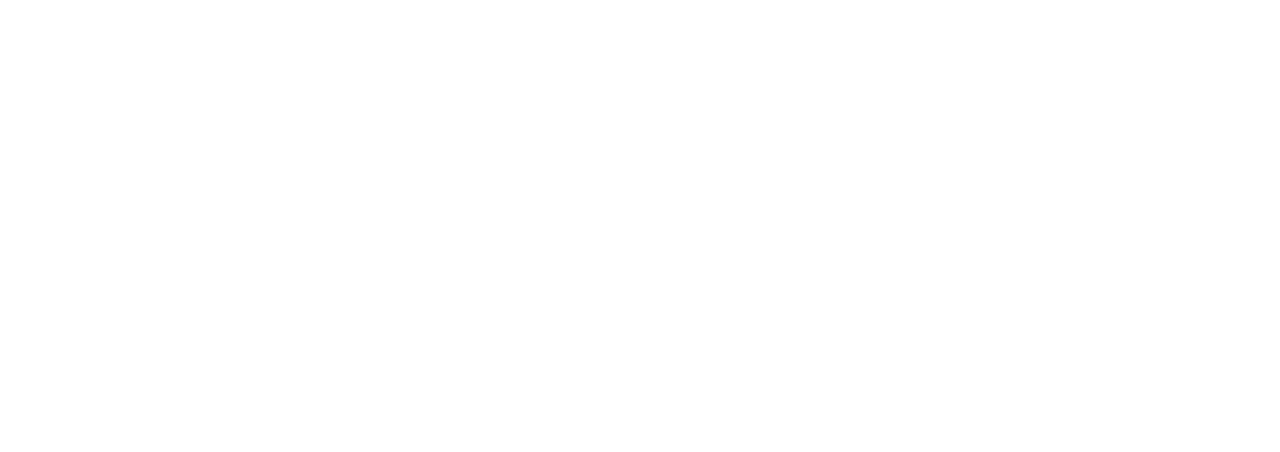
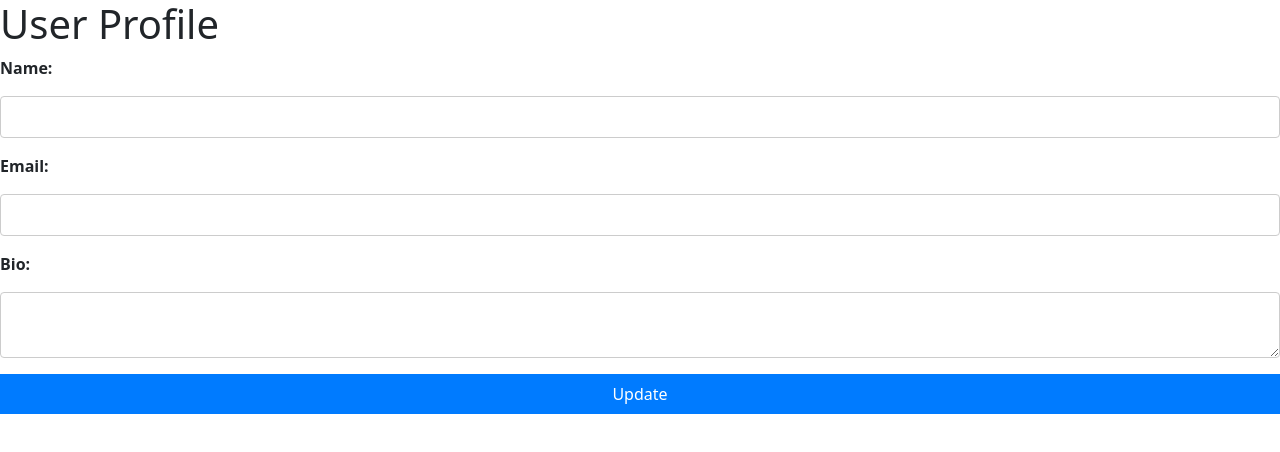
Before and after one commit to iamneo-production/62bea1f8-e1fb-40fc-b384-8a54f2418d8c, a React (Create React App) app in the folder public/: page /update in a window 1280 px wide. Before the commit this address had no page. Shown: the top 452 px of the page. Built offline with nearby package versions, Linux system fonts and the light colour scheme.

Commit message:
Update Profile

```diff
--- a/public/package.json
+++ b/public/package.json
@@ -18,7 +18,7 @@
     "web-vitals": "^2.1.4"
   },
   "scripts": {
-    "start": "react-scripts start",
+    "start": "PORT=8081 react-scripts start",
     "build": "react-scripts build",
     "test": "react-scripts test",
     "eject": "react-scripts eject"
--- a/public/src/App.js
+++ b/public/src/App.js
@@ -1,6 +1,7 @@
 import React from "react";
 import {BrowserRouter,Routes,Route} from "react-router-dom";
 import Home from "./pages/Home";
+import UpdateProfileforUser from "./pages/UpdateProfileforUser";
 import "bootstrap/dist/css/bootstrap.min.css";
 import "bootstrap/dist/js/bootstrap.bundle";
 
@@ -10,6 +11,7 @@
   <BrowserRouter>
   <Routes>
     <Route path="/home" element={<Home />} />
+    <Route path="/update" element={<UpdateProfileforUser />} />
   </Routes>
   </BrowserRouter>
   </>
--- /dev/null
+++ b/public/src/pages/UpdateProfileforUser.jsx
@@ -0,0 +1,71 @@
+import React, {useState} from 'react';
+import axios from 'axios';
+
+import './UserProfile.css';
+
+function UserProfile(props) {
+  const [name, setName] = useState(props.name);
+  const [email, setEmail] = useState(props.email);
+  const [bio, setBio] = useState(props.bio);
+
+  const handleUpdate = () => {
+    axios.put(`/users/${props.id}`, { name, email, bio })
+      .then(response => {
+        console.log(response.data);
+      })
+      .catch(error => {
+        console.error(error);
+      });
+  };
+
+  return (
+    <>
+      <h1>User Profile</h1>
+      <form>
+        <label htmlFor="name">Name:</label>
+        <input type="text" id="name" value={name} onChange={e => setName(e.target.value)} />
+
+        <label htmlFor="email">Email:</label>
+        <input type="email" id="email" value={email} onChange={e => setEmail(e.target.value)} />
+
+        <label htmlFor="bio">Bio:</label>
+        <textarea id="bio" value={bio} onChange={e => setBio(e.target.value)} />
+
+        <button type="button" onClick={handleUpdate}>Update</button>
+      </form>
+    </>
+  );
+}
+export default UserProfile;
+
+
+export function TechLeaderProfile(props) {
+  const [name, setName] = useState(props.name);
+  const [email, setEmail] = useState(props.email);
+  const [bio, setBio] = useState(props.bio);
+
+  const handleUpdate = () => {
+    axios.put(`/tech_leaders/${props.id}`, { name, email, bio })
+      .then(response => {
+        console.log(response.data);
+      })
+      .catch(error => {
+        console.error(error);
+      });
+  };
+
+  return (
+    <div>
+      <label>Name:</label>
+      <input type="text" value={name} onChange={e => setName(e.target.value)} />
+      <br />
+      <label>Email:</label>
+      <input type="email" value={email} onChange={e => setEmail(e.target.value)} />
+      <br />
+      <label>Bio:</label>
+      <textarea value={bio} onChange={e => setBio(e.target.value)} />
+      <br />
+      <button onClick={handleUpdate}>Update</button>
+    </div>
+  );
+}
--- /dev/null
+++ b/public/src/pages/UserProfile.css
@@ -0,0 +1,36 @@
+form {
+    display: flex;
+    flex-direction: column;
+    gap: 1rem;
+  }
+
+  label {
+    font-weight: bold;
+  }
+
+  input,
+  textarea {
+    padding: 0.5rem;
+    font-size: 1rem;
+    border-radius: 0.25rem;
+    border: 1px solid #ccc;
+  }
+
+  button {
+    padding: 0.5rem 1rem;
+    background-color: #007bff;
+    color: #fff;
+    border: none;
+    border-radius: 0.25rem;
+    cursor: pointer;
+    transition: background-color 0.2s ease-in-out;
+  }
+
+  button:hover {
+    background-color: #0062cc;
+  }
+
+  h1 {
+    font-size: 2rem;
+    margin-bottom: 1rem;
+  }
```
Also changed, not shown: public/src/components/Ying/button.js (added, +9 -0 lines), public/src/pages/user-profile-api.js (added, +53 -0 lines), 1 other file (tests, documents, lock files or other folders).
